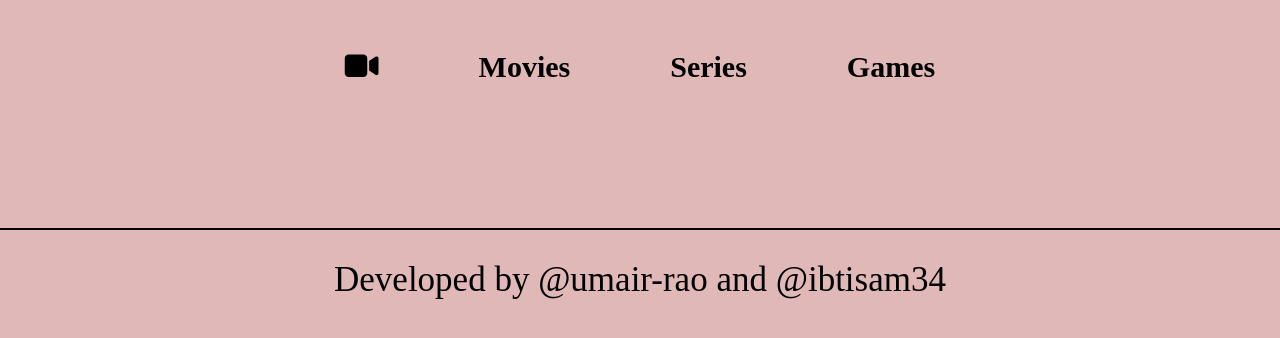
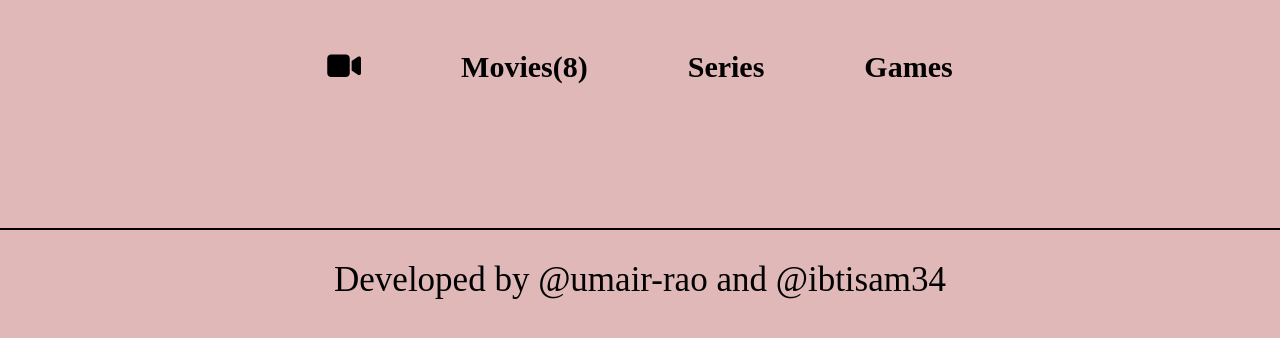
Before and after one commit to umair-rao/Capstone-Project-2, a website built with webpack: page src/index.html in a window 1280 px wide. Built offline with nearby package versions, Linux system fonts and the light colour scheme; no server answers.

Commit message:
modified html

```diff
--- a/src/index.html
+++ b/src/index.html
@@ -14,7 +14,7 @@
     <nav class="navbar_menu">
       <ul class="nav-bar">
         <li><i class="fa fa-video-camera" id="veido-icon"></i></li>
-        <li class="movies">Movies</li>
+        <li class="movies">Movies(8)</li>
         <li class="Series">Series</li>
         <li class="games">Games</li>
       </ul>
```
